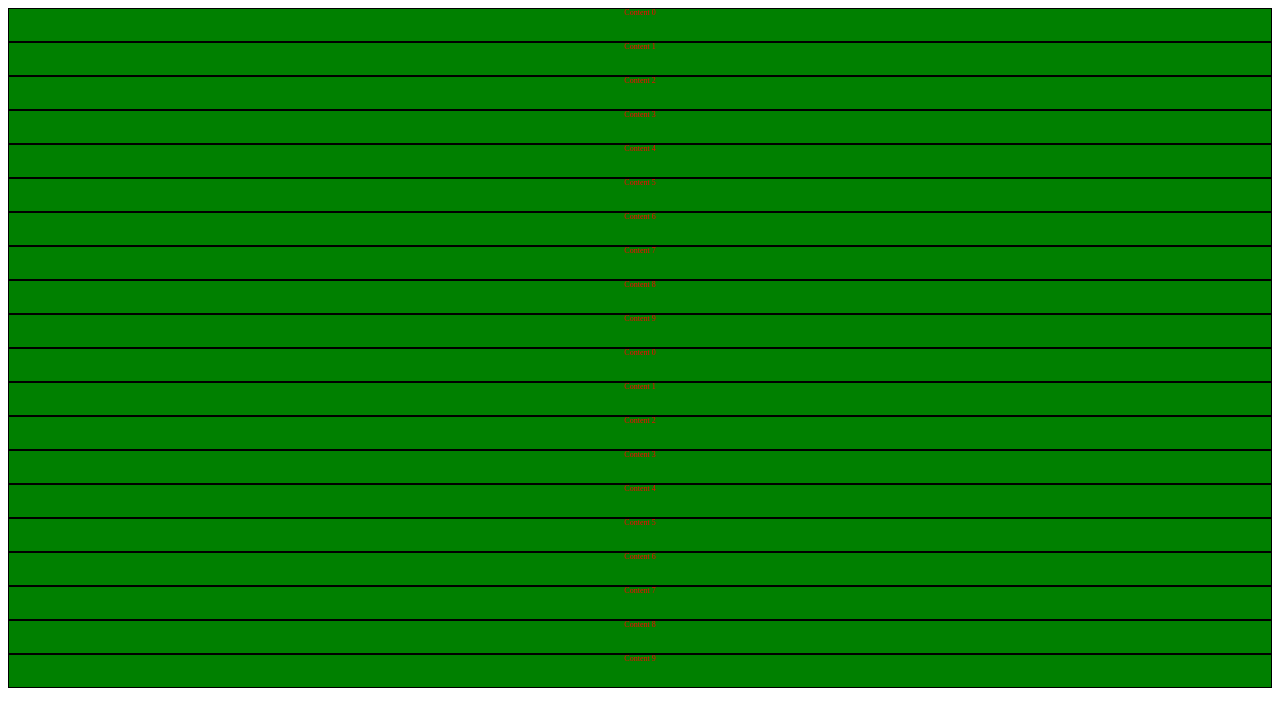
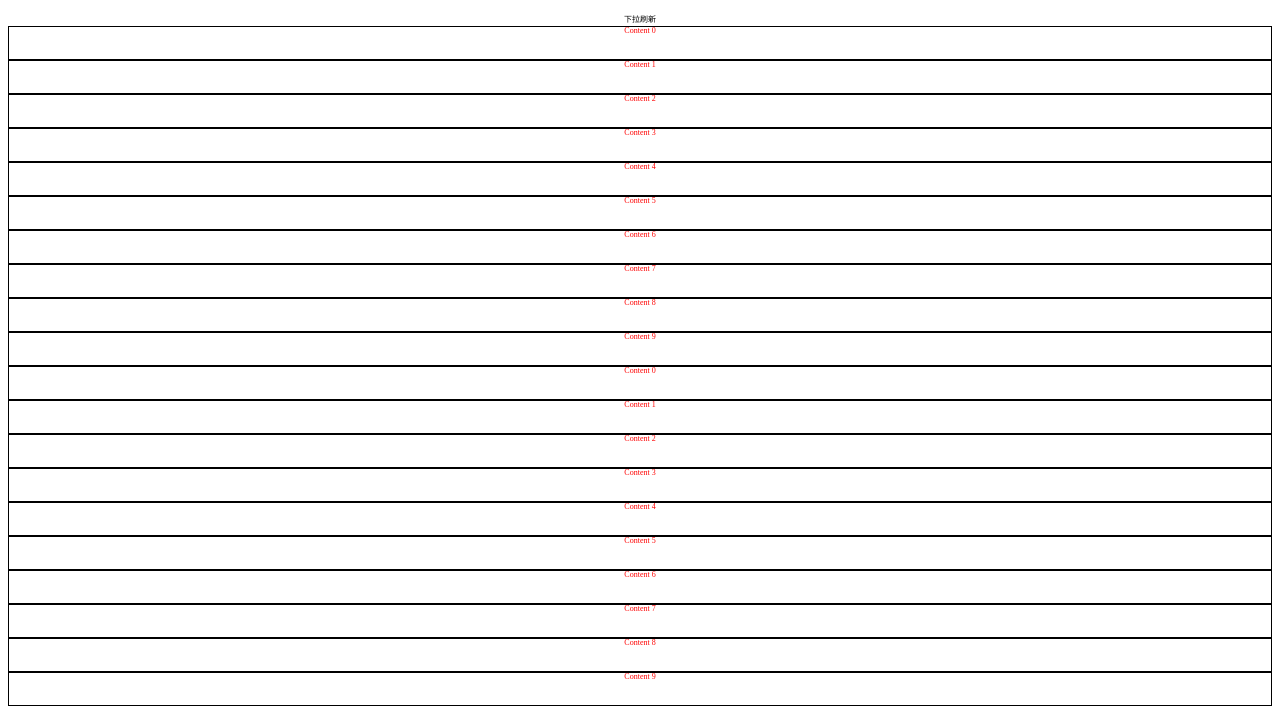
Before and after one commit to 1623311678/demo6, a Vue app: page / in a window 1280 px wide. Shown: the top 726 px of the page. Built offline with nearby package versions, Linux system fonts and the light colour scheme; the HTML template or start-up script is replaced by a standard one; what iview, mint-ui would draw is missing.

Commit message:
'scroll6'

```diff
--- a/src/app.vue
+++ b/src/app.vue
@@ -1,15 +1,47 @@
 <template>
-    <div class="demo-scroll">
-      <div class="demo-content" v-for="(item, index) in list1" :key="index">Content {{ item }}</div>
+  <div
+    class="demo-scroll"
+    @touchstart="touchStart($event)"
+    @touchmove="touchMove($event)"
+    @touchend="touchEnd($event)"
+  >
+    <div class="down-tip" v-if="dropDownState==1">
+      <span class="tip-text">{{dropDownStateText.downTxt}}</span>
     </div>
+    <div class="up-tip" v-if="dropDownState==2">
+      <span class="tip-text">{{dropDownStateText.upTxt}}</span>
+    </div>
+    <div class="tip-text" v-if="dropDownState==3">
+      <span class="refresh-tip-text">{{dropDownStateText.refreshTxt}}</span>
+    </div>
+    <div class="demo-content" v-for="(item, index) in list1" :key="index">Content {{ item }}</div>
+  </div>
 </template>
 <script>
 export default {
   name: "APP",
+  props: {
+    onRefresh: {
+      type: Function,
+      required: false
+    }
+  },
   data() {
     return {
       list1: [],
-      bottom: false
+      bottom: false,
+      defaultOffset: 100, // 默认高度, 相应的修改.releshMoudle的margin-top和.down-tip, .up-tip, .refresh-tip的height
+      top: 0,
+      scrollIsToTop: 0,
+      startY: 0,
+      isDropDown: false, // 是否下拉
+      isRefreshing: false, // 是否正在刷新
+      dropDownState: 1, // 显示1:下拉刷新, 2:松开刷新, 3:刷新中……
+      dropDownStateText: {
+        downTxt: "下拉刷新",
+        upTxt: "松开刷新",
+        refreshTxt: "刷新中..."
+      }
     };
   },
   methods: {
@@ -25,6 +57,66 @@ export default {
       for (let i = 0; i < 10; i++) {
         this.list1.push(i);
       }
+    },
+    touchStart(e) {
+      this.startY = e.targetTouches[0].pageY;
+    },
+    touchMove(e) {
+      this.scrollIsToTop =
+        document.documentElement.scrollTop ||
+        window.pageYOffset ||
+        document.body.scrollTop; // safari 获取scrollTop用window.pageYOffset
+      if (e.targetTouches[0].pageY > this.startY) {
+        // 下拉
+        this.isDropDown = true;
+        if (this.scrollIsToTop === 0 && !this.isRefreshing) {
+          // 拉动的距离
+          let diff =
+            e.targetTouches[0].pageY - this.startY - this.scrollIsToTop;
+          this.top =
+            Math.pow(diff, 0.8) +
+            (this.dropDownState === 3 ? this.defaultOffset : 0);
+          if (this.top >= this.defaultOffset) {
+            this.dropDownState = 2;
+            e.preventDefault();
+          } else {
+            this.dropDownState = 1;
+            e.preventDefault();
+          }
+        }
+      } else {
+        this.isDropDown = false;
+        this.dropDownState = 1;
+      }
+    },
+    touchEnd(e) {
+      if (this.isDropDown && !this.isRefreshing) {
+        if (this.top >= this.defaultOffset) {
+          // do refresh
+          this.refresh();
+          this.isRefreshing = true;
+          console.log(`do refresh`);
+        } else {
+          // cancel refresh
+          this.isRefreshing = false;
+          this.isDropDown = false;
+          this.dropDownState = 1;
+          this.top = 0;
+        }
+      }
+    },
+    refresh() {
+      this.dropDownState = 3;
+      this.top = this.defaultOffset;
+      setTimeout(() => {
+        this.onRefresh(this.refreshDone());
+      }, 1200);
+    },
+    refreshDone() {
+      this.isRefreshing = false;
+      this.isDropDown = false;
+      this.dropDownState = 1;
+      this.top = 0;
     }
   },
   watch: {
@@ -40,6 +132,11 @@ export default {
     }
   },
   created() {
+    if (document.querySelector(".down-tip")) {
+      // 获取不同手机的物理像素（dpr）,以便适配rem
+      this.defaultOffset =
+        document.querySelector(".down-tip").clientHeight || this.defaultOffset;
+    }
     window.addEventListener("scroll", () => {
       this.bottom = this.bottomVisible();
       console.log("this.bottom", this.bottom);
@@ -51,8 +148,22 @@ export default {
 </script>
 <style lang="less">
 .demo-scroll {
-  overflow: hidden;
-  background: green;
+  text-align: center;
+  .refreshMoudle {
+    width: 100%;
+    margin-top: -100px;
+    -webkit-overflow-scrolling: touch; /* ios5+ */
+  }
+  .pull-refresh {
+    width: 100%;
+    color: #999;
+    transition-duration: 200ms;
+  }
+  .tip-text {
+    font-size: 0.5rem;
+    line-height: 0.5rem;
+    text-align: center;
+  }
   .demo-content {
     border: 1px solid black;
     height: 2rem;
```
